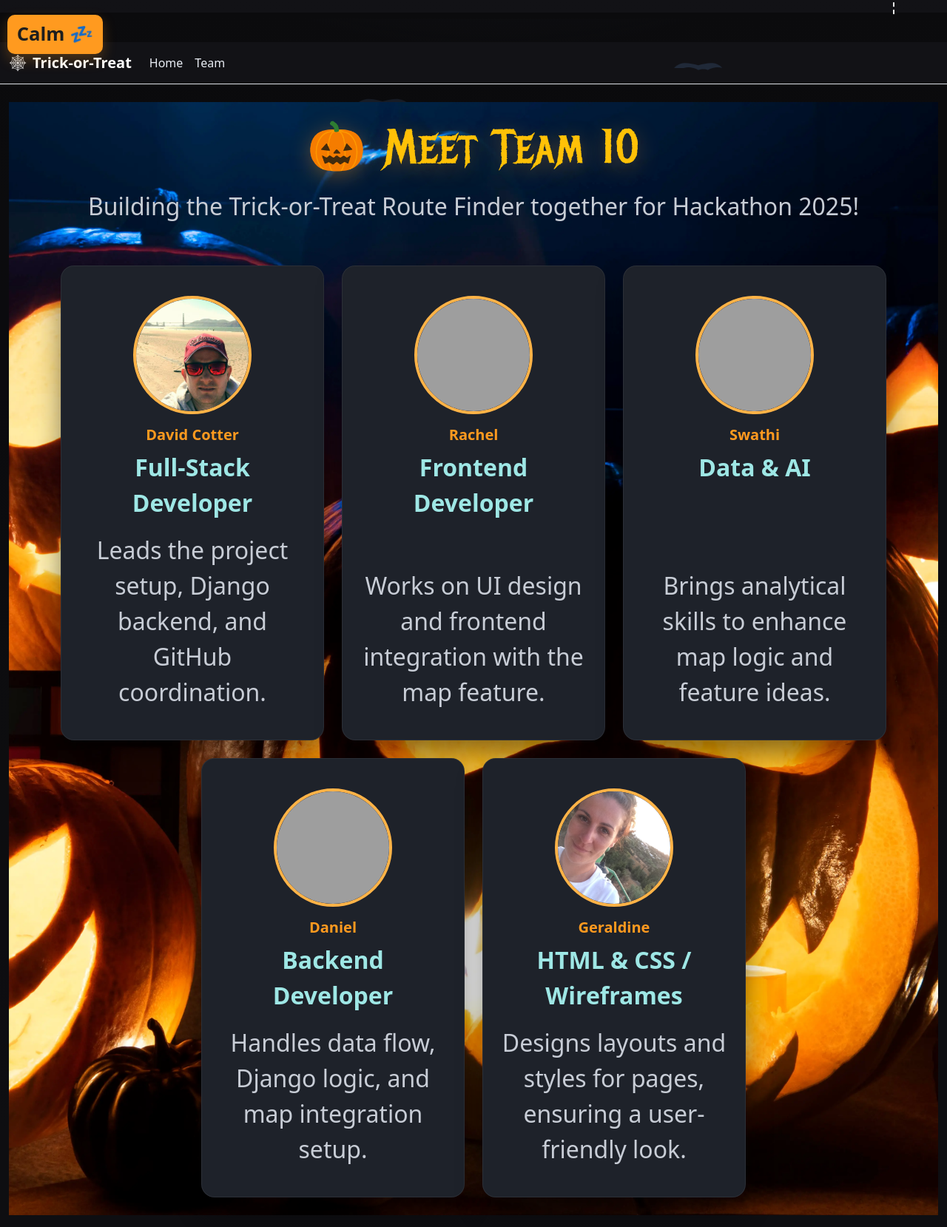
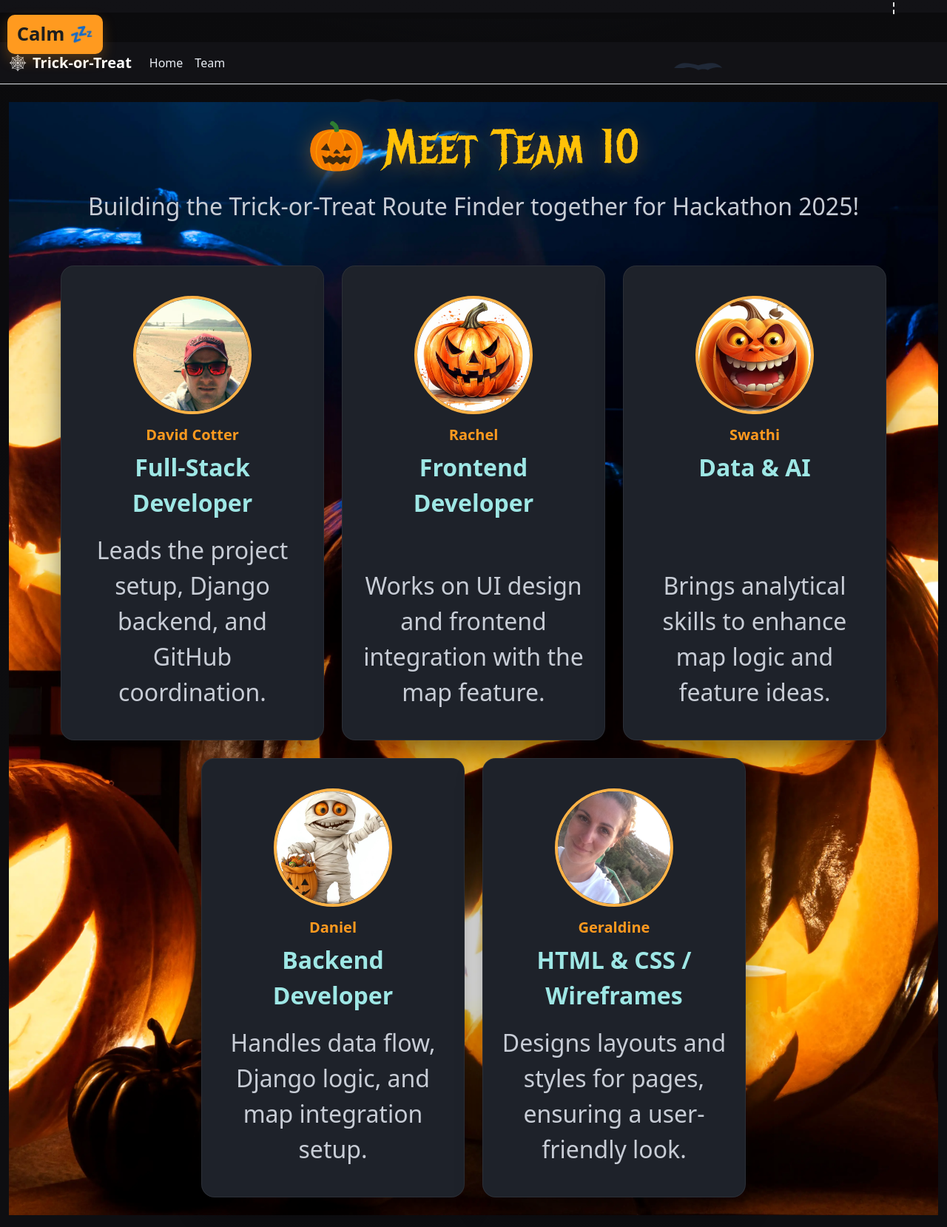
Before and after one commit to trxdave/Trick-or-Treat-Route-Finder, a Django app: page /team/ in a window 1280 px wide. Shown: the top 1659 px of the page at 74% size. Run offline with Django 5.2, Linux system fonts and the light colour scheme; some web fonts are replaced; grey boxes are pictures that could not be loaded.

Commit message:
team icons

```diff
--- a/mapapp/templates/mapapp/team.html
+++ b/mapapp/templates/mapapp/team.html
@@ -37,7 +37,7 @@
       <div class="col">
         <div class="card team-card h-100 border-0">
           <div class="card-body d-flex flex-column align-items-center text-center p-4">
-            <img src="{% static 'image/rachel.jpg' %}" class="avatar mb-3" alt="Rachel">
+            <img src="{% static 'image/documentation/images/team-icon1.jpg' %}" class="avatar mb-3" alt="Rachel">
             <h5 class="card-title">Rachel</h5>
             <p class="card-text text-info">Frontend Developer</p>
             <p class="team-blurb mt-auto">
@@ -51,7 +51,7 @@
       <div class="col">
         <div class="card team-card h-100 border-0">
           <div class="card-body d-flex flex-column align-items-center text-center p-4">
-            <img src="{% static 'image/swathi.jpg' %}" class="avatar mb-3" alt="Swathi">
+            <img src="{% static 'image/documentation/images/team-icon2.jpg' %}" class="avatar mb-3" alt="Swathi">
             <h5 class="card-title">Swathi</h5>
             <p class="card-text text-info">Data &amp; AI</p>
             <p class="team-blurb mt-auto">
@@ -65,7 +65,7 @@
       <div class="col">
         <div class="card team-card h-100 border-0">
           <div class="card-body d-flex flex-column align-items-center text-center p-4">
-            <img src="{% static 'image/daniel.jpg' %}" class="avatar mb-3" alt="Daniel">
+            <img src="{% static 'image/documentation/images/team-icon3.jpg' %}" class="avatar mb-3" alt="Daniel">
             <h5 class="card-title">Daniel</h5>
             <p class="card-text text-info">Backend Developer</p>
             <p class="team-blurb mt-auto">
```
